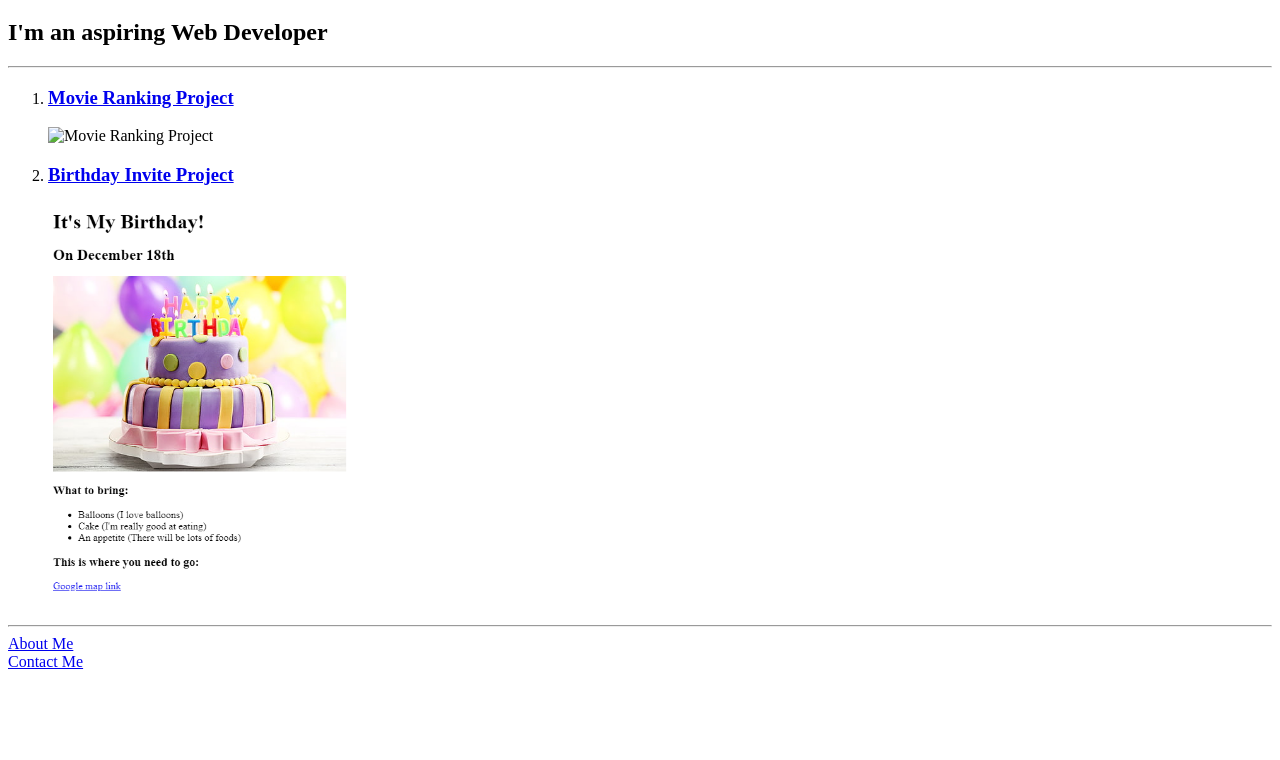
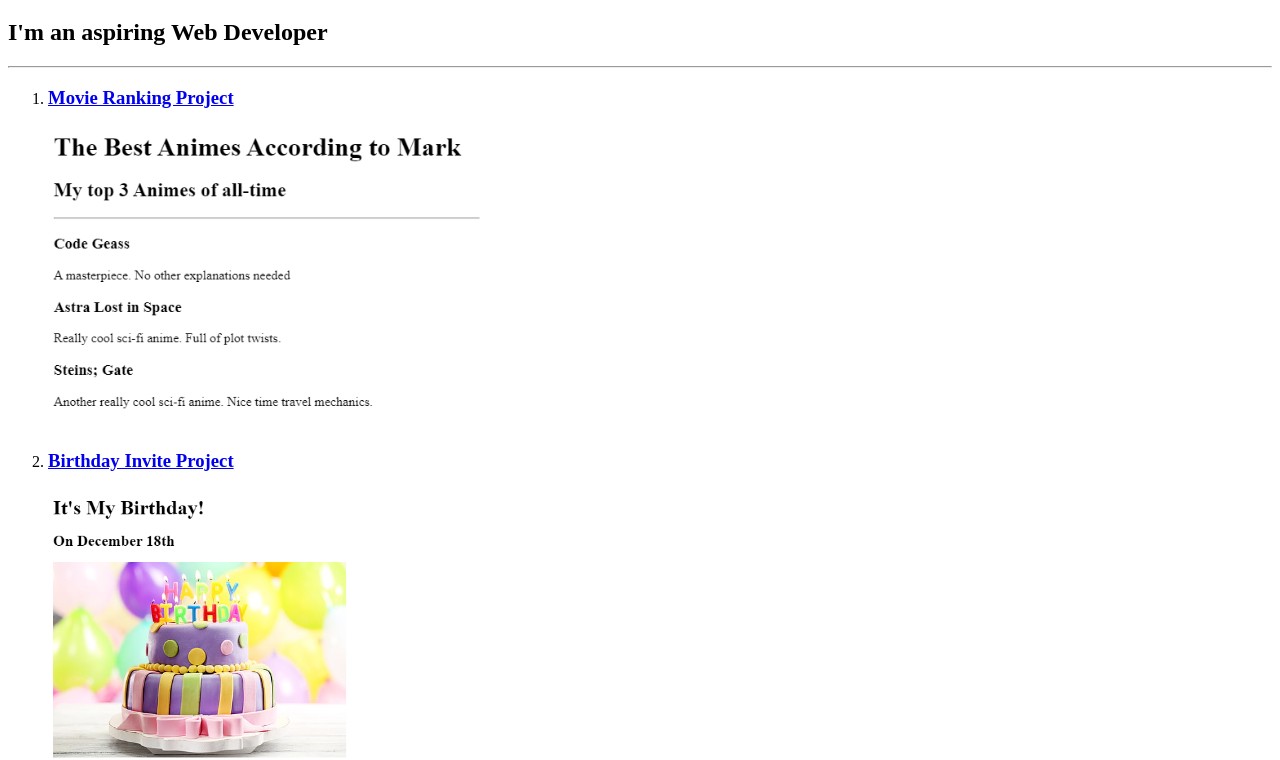
Before and after one commit to Chiba27/html-portfolio, a plain HTML site: page index.html in a window 1280 px wide. Shown: the part 61-821 px from the top of the page. Before the commit the page ends 800 px from the top, so only its background shows below. Drawn offline with Linux system fonts and the light colour scheme.

Commit message:
Update index.html

```diff
--- a/index.html
+++ b/index.html
@@ -13,7 +13,7 @@
     <ol>
         <li>
             <h3><a href="./public/Movie_ranking.html">Movie Ranking Project</a></h3>
-            <img src="./assets/images/movieranking.png/" height="200" alt="Movie Ranking Project"/>
+            <img src="./assets/images/movieranking.png" height="300" alt="Movie Ranking Project"/>
         </li>
         <li>
             <h3><a href="./public/Birthday_invite.html">Birthday Invite Project</a></h3>
```
